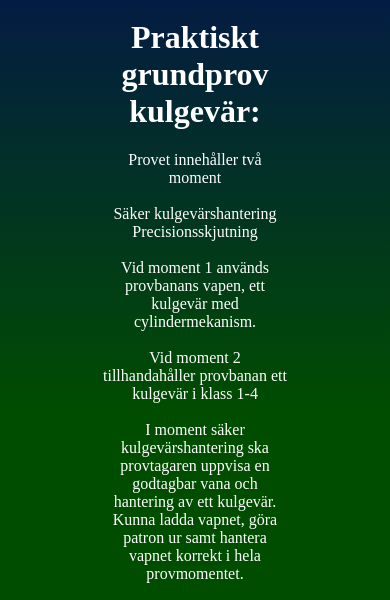
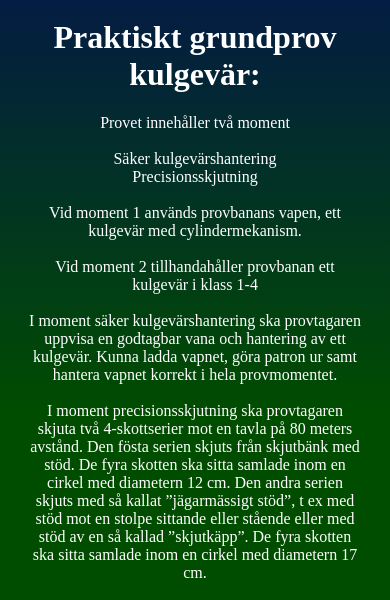
Before and after one commit to alegusgrillska/Slutuppgift, a plain HTML site: page kula.html in a window 390 px wide. Shown: the part 237-837 px from the top of the page. Drawn offline with Linux system fonts and the light colour scheme.

Commit message:
Add files via upload

```diff
--- a/index.css
+++ b/index.css
@@ -17,16 +17,12 @@ body {
 h1 {
     text-align: center;
     word-wrap: break-word;
-    padding-left: 25%;
-    padding-right: 25%;
     color: white;
 }
 
 p {
     text-align: center;
     word-wrap: break-word;
-    padding-left: 25%;
-    padding-right: 25%;
     color: white;
 }
 
@@ -59,6 +55,10 @@ p:after {
 .icon {
     display: none;
 }
+p {
+    padding-left: 25%;
+    padding-right: 25%;
+}
 }
 
 @media (max-width:500px) {
@@ -89,4 +89,8 @@ p:after {
     background-color: #ddd;
     color: black;
 }
+p {
+    padding-left: 5%;
+    padding-right: 5%;
 }
+}
```
